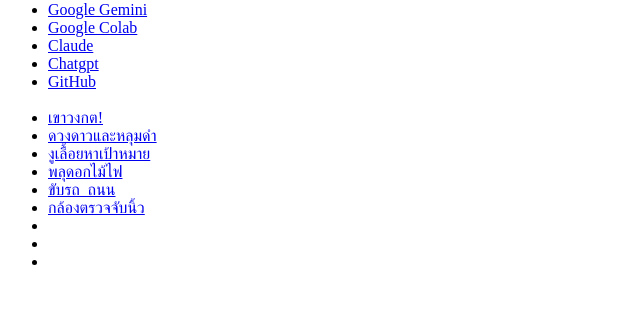
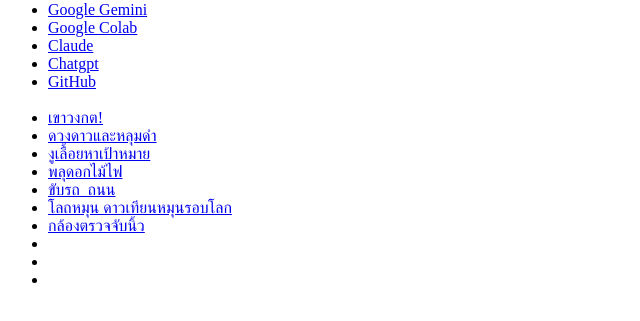
Before and after one commit to narongbt/Cod_AI, a plain HTML site: page index.html in a window 1280 px wide. Shown: the part 79-400 px from the top of the page, without its empty margins (0-640 px from the left). Drawn offline with Linux system fonts and the light colour scheme.

Commit message:
Update index.html

```diff
--- a/index.html
+++ b/index.html
@@ -19,6 +19,7 @@
   <li><a href="snake-wander.html">งูเลื้อยหาเป้าหมาย</a></li>
   <li><a href="fireworks-click.html">พลุดอกไม้ไฟ</a></li>
   <li><a href="car_road_game_3.html">ขับรถ_ถนน</a></li>
+  <li><a href="earth-satellites.html">โลถหมุน ดาวเทียนหมุนรอบโลก</a></li>
   <li><a href="hand-gesture-camera.html">กล้องตรวจจับนิ้ว</a></li>
   <li></li>
   <li></li>
```
